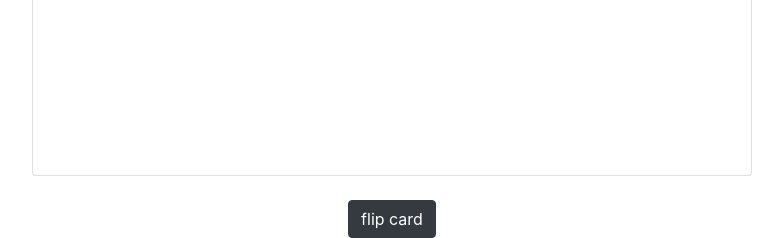
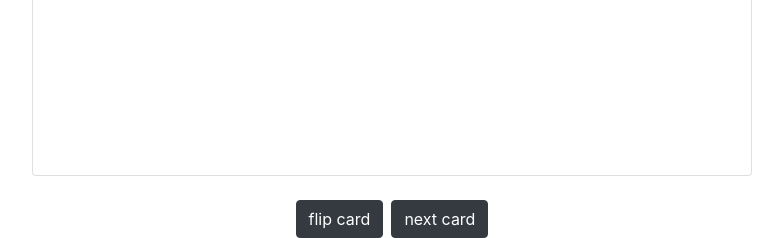
Before and after one commit to elsoleiro/flash-cards, a Flask app: page /learn2 in a window 1280 px wide. Shown: the part 608-846 px from the top of the page, without its empty margins (248-1031 px from the left). Run offline with Flask 2, Linux system fonts and the light colour scheme; the visitor is signed in with stand-in values (Sample User, id 1); data comes from the database, SQL or seed files in the repository; both versions use the stored data as it was after the commit; data that the repository does not hold is empty; some libraries are stand-ins or nearby versions.

Commit message:
working on next card button

```diff
--- a/app/templates/learn2.html
+++ b/app/templates/learn2.html
@@ -13,8 +13,11 @@
 <br>
 <div class="d-flex justify-content-center">
     <div class="row">
-        <button type="button" class="btn btn-dark" onClick="flipCard()">
+        <button type="button" class="btn btn-dark mx-1" onClick="flipCard()">
             flip card
+        </button>
+        <button type="button" class="btn btn-dark mx-1" onClick="nextCard()">
+            next card
         </button>
     </div>
 </div>
```
Also changed, not shown: app/static/app.js (+16 -1 lines), app.db.
